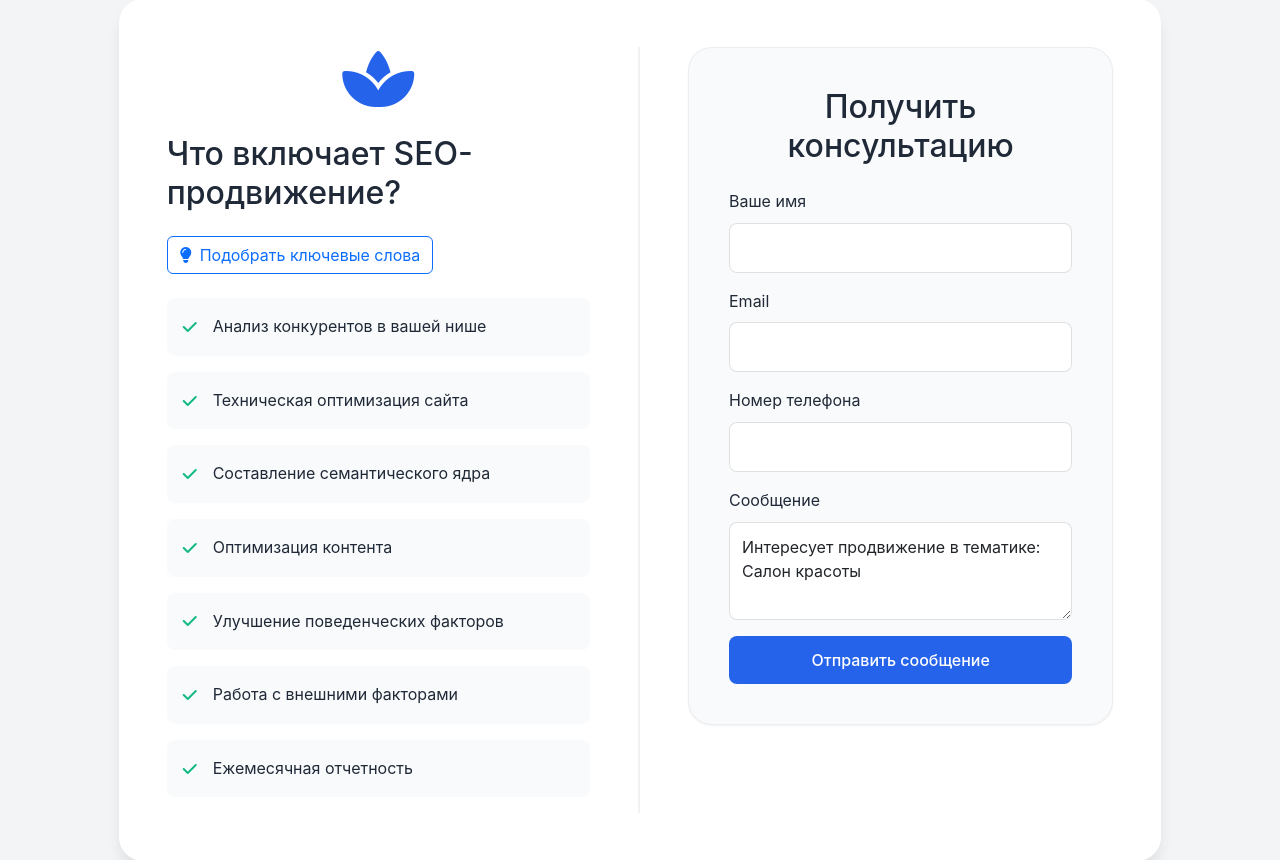
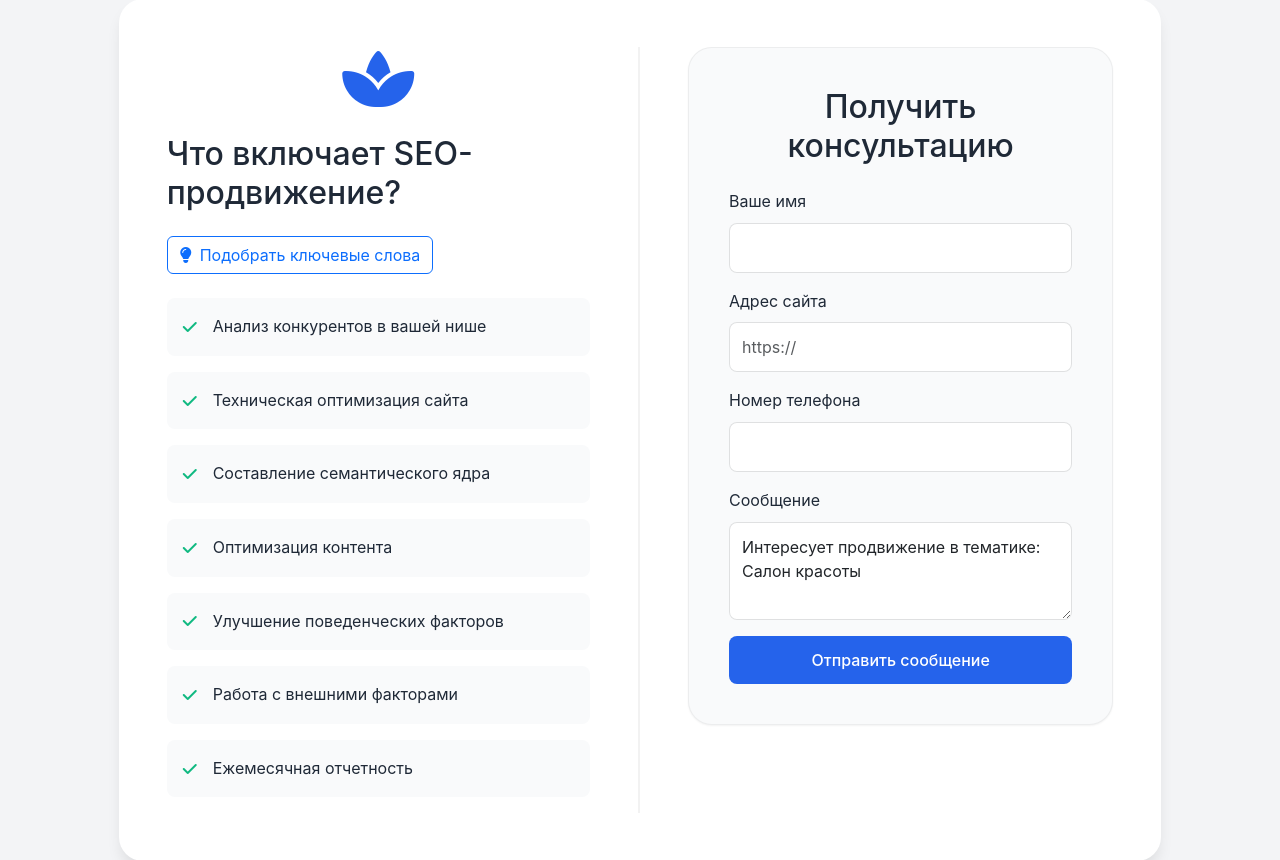
Before and after one commit to MiPolynsky/SeoMaster_1, a Flask app: page /industry/beauty in a window 1280 px wide. Shown: the part 264-1124 px from the top of the page. Run offline with Flask 3, Linux system fonts and the light colour scheme; data comes from the database, SQL or seed files in the repository.

Commit message:
Agent query: I've updated the contact form to use website URL instead of email, and updated the admin panel. Can you check if the form works and displays the website URL field correctly?
Update feedback form: Remove email field, add website URL field.

Screenshot: https://storage.googleapis.com/screenshot-production-us-central1/74f28105-0b3e-4dca-973e-8a69c1d6d330/cff438b4-69d0-4114-b4c4-126141b81c07.jpg

```diff
--- a/app.py
+++ b/app.py
@@ -367,17 +367,17 @@ def contact():
     metadata = PageMetadata.query.filter_by(url_path='/contact').first()
     if request.method == 'POST':
         name = request.form.get('name')
-        email = request.form.get('email')
+        website_url = request.form.get('website_url')
         phone = request.form.get('phone')
         message = request.form.get('message')
 
-        if not all([name, email, phone, message]):
+        if not all([name, website_url, phone, message]):
             flash('Пожалуйста, заполните все поля формы', 'error')
             return redirect(url_for('contact'))
 
         feedback = Feedback(
             name=name,
-            email=email,
+            website_url=website_url,
             phone=phone,
             message=message
         )
--- a/models.py
+++ b/models.py
@@ -26,7 +26,7 @@ class PageMetadata(db.Model):
 class Feedback(db.Model):
     id = db.Column(db.Integer, primary_key=True)
     name = db.Column(db.String(100), nullable=False)
-    email = db.Column(db.String(120), nullable=False)
+    website_url = db.Column(db.String(255), nullable=False)
     phone = db.Column(db.String(20), nullable=False)
     message = db.Column(db.Text, nullable=False)
     created_at = db.Column(db.DateTime, default=datetime.utcnow)
--- a/templates/industry.html
+++ b/templates/industry.html
@@ -44,8 +44,8 @@
                                         <input type="text" class="form-control" id="name" name="name" required>
                                     </div>
                                     <div class="mb-3">
-                                        <label for="email" class="form-label">Email</label>
-                                        <input type="email" class="form-control" id="email" name="email" required>
+                                        <label for="website_url" class="form-label">Адрес сайта</label>
+                                        <input type="url" class="form-control" id="website_url" name="website_url" placeholder="https://" required>
                                     </div>
                                     <div class="mb-3">
                                         <label for="phone" class="form-label">Номер телефона</label>
```
Also changed, not shown: admin.py (+24 -26 lines).
